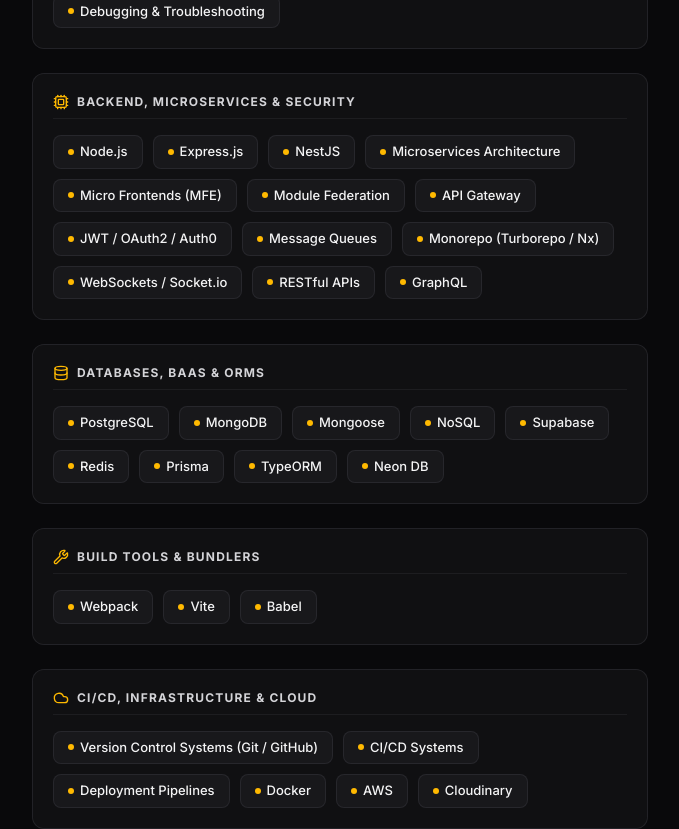
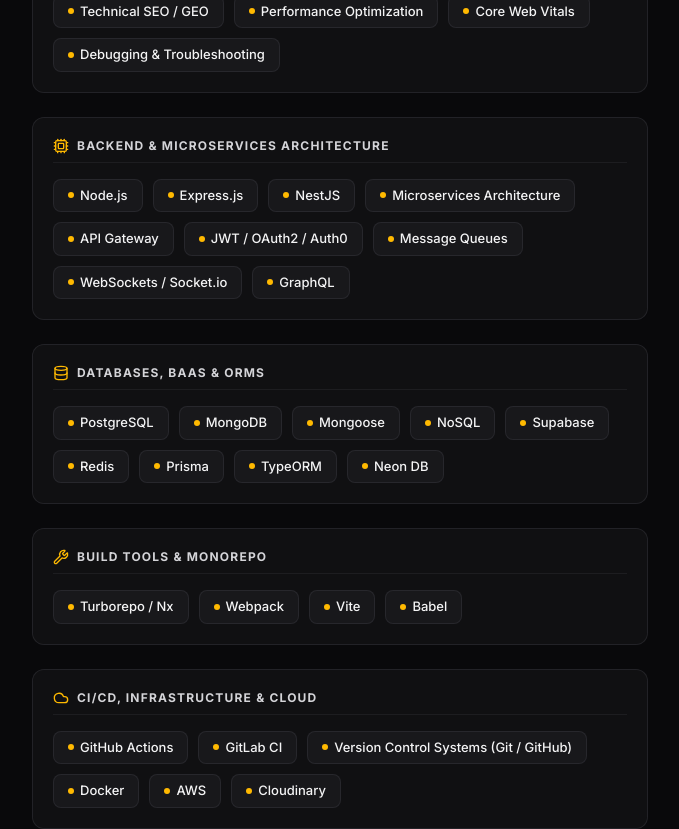
Before and after one commit to bbaymistery/my_portfolio, a React (Vite) app: page / in a window 1280 px wide. Shown: the part 2060-2889 px from the top of the page, without its empty margins (536-1215 px from the left). Built offline with nearby package versions, Linux system fonts and the light colour scheme.

Commit message:
Refine skills categorization based on architecture review

```diff
--- a/src/data/portfolioData.js
+++ b/src/data/portfolioData.js
@@ -51,6 +51,8 @@
         "Next.js",
         "React Native",
         "TypeScript",
+        "Micro Frontends (MFE)",
+        "Module Federation",
         "HTML5 / CSS3",
         "Sass / SCSS",
         "Tailwind CSS",
@@ -87,20 +89,16 @@
       ]
     },
     {
-      category: "Backend, Microservices & Security",
+      category: "Backend & Microservices Architecture",
       skills: [
         "Node.js",
         "Express.js",
         "NestJS",
         "Microservices Architecture",
-        "Micro Frontends (MFE)",
-        "Module Federation",
         "API Gateway",
         "JWT / OAuth2 / Auth0",
         "Message Queues",
-        "Monorepo (Turborepo / Nx)",
         "WebSockets / Socket.io",
-        "RESTful APIs",
         "GraphQL"
       ]
     },
@@ -119,8 +117,9 @@
       ]
     },
     {
-      category: "Build Tools & Bundlers",
+      category: "Build Tools & Monorepo",
       skills: [
+        "Turborepo / Nx",
         "Webpack",
         "Vite",
         "Babel"
@@ -129,9 +128,9 @@
     {
       category: "CI/CD, Infrastructure & Cloud",
       skills: [
+        "GitHub Actions",
+        "GitLab CI",
         "Version Control Systems (Git / GitHub)",
-        "CI/CD Systems",
-        "Deployment Pipelines",
         "Docker",
         "AWS",
         "Cloudinary"
@@ -153,7 +152,6 @@
       skills: [
         "LLM Integration",
         "Large Language Model Operations (LLMOps)",
-        "AI Integration",
         "MCP (Model Context Protocol)",
         "Antigravity",
         "Cursor",
```
